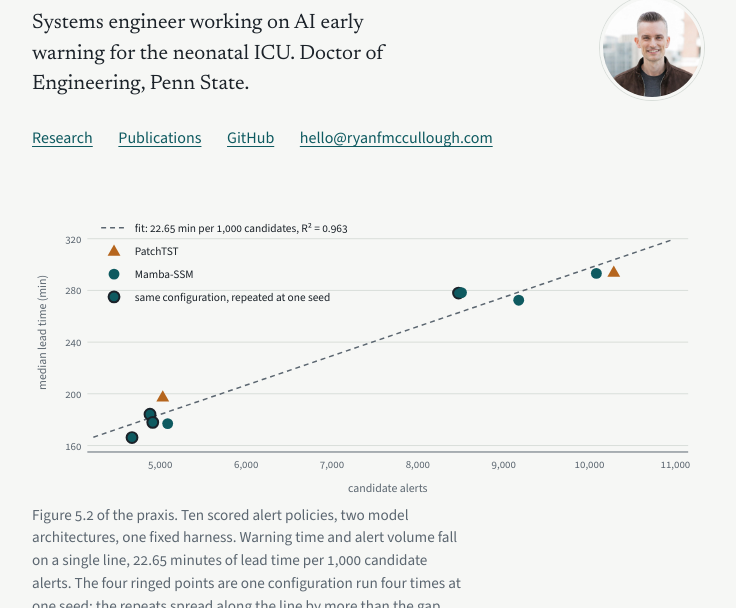
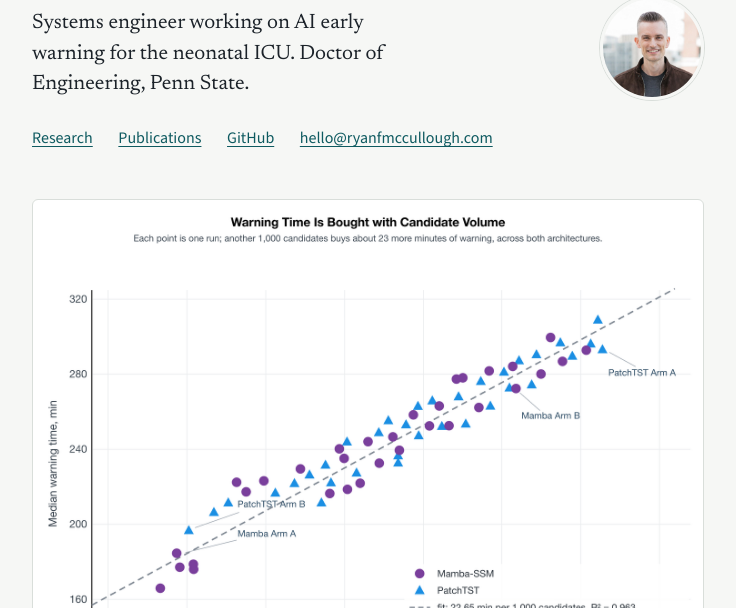
Before and after one commit to ryanfmccullough/ryanfmccullough.github.io, a plain HTML site: page index.html in a window 1280 px wide. Shown: the part 192-800 px from the top of the page, without its empty margins (272-1008 px from the left). Drawn offline with nearby package versions, Linux system fonts and the light colour scheme.

Commit message:
Hero: use the praxis's final Figure 5.3 as published; caption pipeline as after Figure 1.1
Co-Authored-By: Claude Fable 5.1 <noreply@anthropic.com>
Claude-Session: https://claude.ai/code/session_01UTBoor6JqTG52Jv2Sn7ZKn

```diff
--- a/index.html
+++ b/index.html
@@ -134,7 +134,7 @@
     margin: 3rem 0 0;
     padding: 0;
   }
-  figure.curve svg { width: 100%; height: auto; display: block; }
+  figure.curve img { width: 100%; height: auto; display: block; border-radius: 6px; background: #fff; padding: 0.6rem; box-sizing: border-box; border: 1px solid var(--line); }
   figure.curve figcaption {
     font-family: var(--sans);
     font-size: 0.95rem;
@@ -143,15 +143,7 @@
     max-width: 58ch;
     margin-top: 0.5rem;
   }
-  .grid { stroke: var(--line); stroke-width: 1; }
   .ax { stroke: var(--muted); stroke-width: 1; }
-  .tick { font-family: var(--sans); font-size: 11px; fill: var(--muted); }
-  .ax-label { font-family: var(--sans); font-size: 12px; fill: var(--muted); }
-  .leg { font-family: var(--sans); font-size: 11.5px; fill: var(--ink); }
-  .fit { stroke: var(--muted); stroke-width: 1.5; stroke-dasharray: 5 4; }
-  .dot { fill: var(--accent); stroke: none; }
-  .dot.ring { stroke: var(--ink); stroke-width: 2; }
-  .tri { fill: var(--accent2); stroke: none; }
 
   figure.pipe { margin: 2rem 0 1.6rem; padding: 0; max-width: 62ch; }
   figure.pipe svg { width: 100%; height: auto; display: block; }
@@ -247,44 +239,8 @@
     </ul>
 
     <figure class="curve" aria-describedby="curve-caption">
-      <svg viewBox="0 0 680 300" role="img" aria-label="Scatter chart of ten scored alert policies: candidate alerts on the horizontal axis from 5,000 to 11,000, median lead time on the vertical axis from 160 to 340 minutes. All ten points lie close to one straight line, 22.65 minutes per 1,000 candidates, R squared 0.963. Four ringed points are repeat runs of one configuration and are spread along the same line.">
-      <line class="grid" x1="56" y1="249.5" x2="664" y2="249.5"/>
-      <text class="tick" x="50" y="253.5" text-anchor="end">160</text>
-      <line class="grid" x1="56" y1="197.1" x2="664" y2="197.1"/>
-      <text class="tick" x="50" y="201.1" text-anchor="end">200</text>
-      <line class="grid" x1="56" y1="144.8" x2="664" y2="144.8"/>
-      <text class="tick" x="50" y="148.8" text-anchor="end">240</text>
-      <line class="grid" x1="56" y1="92.5" x2="664" y2="92.5"/>
-      <text class="tick" x="50" y="96.5" text-anchor="end">280</text>
-      <line class="grid" x1="56" y1="40.2" x2="664" y2="40.2"/>
-      <text class="tick" x="50" y="44.2" text-anchor="end">320</text>
-      <text class="tick" x="129.8" y="272" text-anchor="middle">5,000</text>
-      <text class="tick" x="216.7" y="272" text-anchor="middle">6,000</text>
-      <text class="tick" x="303.5" y="272" text-anchor="middle">7,000</text>
-      <text class="tick" x="390.4" y="272" text-anchor="middle">8,000</text>
-      <text class="tick" x="477.3" y="272" text-anchor="middle">9,000</text>
-      <text class="tick" x="564.1" y="272" text-anchor="middle">10,000</text>
-      <text class="tick" x="651.0" y="272" text-anchor="middle">11,000</text>
-      <line class="ax" x1="56" y1="256.0" x2="664" y2="256.0"/>
-      <line class="fit" x1="62.1" y1="241.1" x2="649.5" y2="40.7"/>
-      <circle class="dot ring" cx="119.4" cy="217.8" r="5.5"><title>mamba Arm A: 4,880 candidates, 184 min</title></circle>
-      <circle class="dot" cx="492.5" cy="102.4" r="5.5"><title>mamba Arm B: 9,175 candidates, 272 min</title></circle>
-      <circle class="dot ring" cx="431.6" cy="95.2" r="5.5"><title>mamba Arm C: 8,474 candidates, 278 min</title></circle>
-      <circle class="dot ring" cx="101.2" cy="241.4" r="5.5"><title>mamba R0: 4,670 candidates, 166 min</title></circle>
-      <circle class="dot ring" cx="122.2" cy="226.0" r="5.5"><title>mamba R0b: 4,912 candidates, 178 min</title></circle>
-      <circle class="dot" cx="571.1" cy="75.3" r="5.5"><title>mamba R1: 10,081 candidates, 293 min</title></circle>
-      <circle class="dot" cx="137.3" cy="227.3" r="5.5"><title>mamba R2: 5,086 candidates, 177 min</title></circle>
-      <circle class="dot" cx="434.6" cy="94.7" r="5.5"><title>mamba R3: 8,509 candidates, 278 min</title></circle>
-      <path class="tri" d="M 588.7 67.2 L 595.2 78.7 L 582.2 78.7 Z"><title>patchtst Arm A: 10,283 candidates, 294 min</title></path>
-      <path class="tri" d="M 132.3 193.5 L 138.8 205.0 L 125.8 205.0 Z"><title>patchtst Arm B: 5,029 candidates, 197 min</title></path>
-      <text class="ax-label" x="360" y="296" text-anchor="middle">candidate alerts</text>
-      <text class="ax-label" x="14" y="135" text-anchor="middle" transform="rotate(-90 14 135)">median lead time (min)</text>
-      <line class="fit" x1="70" y1="29" x2="96" y2="29"/><text class="leg" x="104" y="33">fit: 22.65 min per 1,000 candidates, R² = 0.963</text>
-      <path class="tri" d="M 83 46 L 89.5 57.5 L 76.5 57.5 Z"/><text class="leg" x="104" y="57">PatchTST</text>
-      <circle class="dot" cx="83" cy="76" r="5.5"/><text class="leg" x="104" y="80">Mamba-SSM</text>
-      <circle class="dot ring" cx="83" cy="99" r="5.5"/><text class="leg" x="104" y="103">same configuration, repeated at one seed</text>
-      </svg>
-      <figcaption id="curve-caption">Figure 5.2 of the praxis. Ten scored alert policies, two model architectures, one fixed harness. Warning time and alert volume fall on a single line, 22.65 minutes of lead time per 1,000 candidate alerts. The four ringed points are one configuration run four times at one seed: the repeats spread along the line by more than the gap between the two architectures.</figcaption>
+      <img src="img/fig-5-3.png" width="1440" height="1024" alt="Scatter chart titled Warning Time Is Bought with Candidate Volume. Candidate alerts on the horizontal axis from 4,000 to 11,000, median warning time on the vertical axis from 160 to 320 minutes. Dozens of runs from both architectures lie along one dashed line, 22.65 minutes per 1,000 candidates, R squared 0.963." loading="eager">
+      <figcaption id="curve-caption">Figure 5.3 of the praxis. Each point is one run on the test fold, both architectures, all four training configurations. Another 1,000 candidate alerts buys about 23 more minutes of warning, and the relationship holds across architectures. What differs between designs is where they sit on this line, and the harness is what measures that.</figcaption>
     </figure>
   </header>
 
@@ -323,7 +279,7 @@
         </g>
         <text class="small" x="660" y="118" text-anchor="end">time</text>
       </svg>
-      <figcaption id="pipe-caption">The object of study. A model's risk score becomes clinically meaningful only after decision logic turns it into delivered alerts; the harness holds that logic fixed so architectures can be compared on what they cost and what they buy.</figcaption>
+      <figcaption id="pipe-caption">After Figure 1.1 of the praxis. The object of study: A model's risk score becomes clinically meaningful only after decision logic turns it into delivered alerts; the harness holds that logic fixed so architectures can be compared on what they cost and what they buy.</figcaption>
     </figure>
     <p>The result is a reproducible, claims-bounded method for pricing an AI early-warning model in the units a unit cares about before clinical study: false alerts per patient-day, recall, missed events, and lead time. It is engineering verification on a synthetic cohort, with pipeline feasibility confirmed on authentic neonatal signals from PhysioNet. It is not clinical validation, and the work says so throughout.</p>
 
```
Also changed, not shown: img/fig-5-3.png (added).
